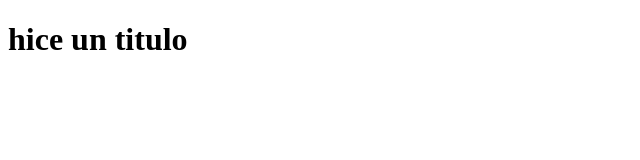
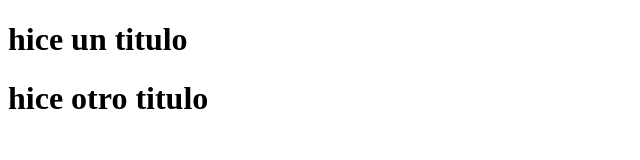
Before and after one commit to juancpinedam/PROYECTO_ANGULAR_1, a plain HTML site: page nuevo.html in a window 1280 px wide. Shown: the whole page, without its empty margins (0-640 px from the left). Drawn offline with Linux system fonts and the light colour scheme.

Commit message:
agregamos un h1 nuevo

```diff
--- a/nuevo.html
+++ b/nuevo.html
@@ -6,6 +6,7 @@
     <meta name="viewport" content="width=device-width, initial-scale=1.0">
     <title>Document</title>
     <h1>hice un titulo</h1>
+    <h1>hice otro titulo</h1>
 </head>
 <body>
 
```
